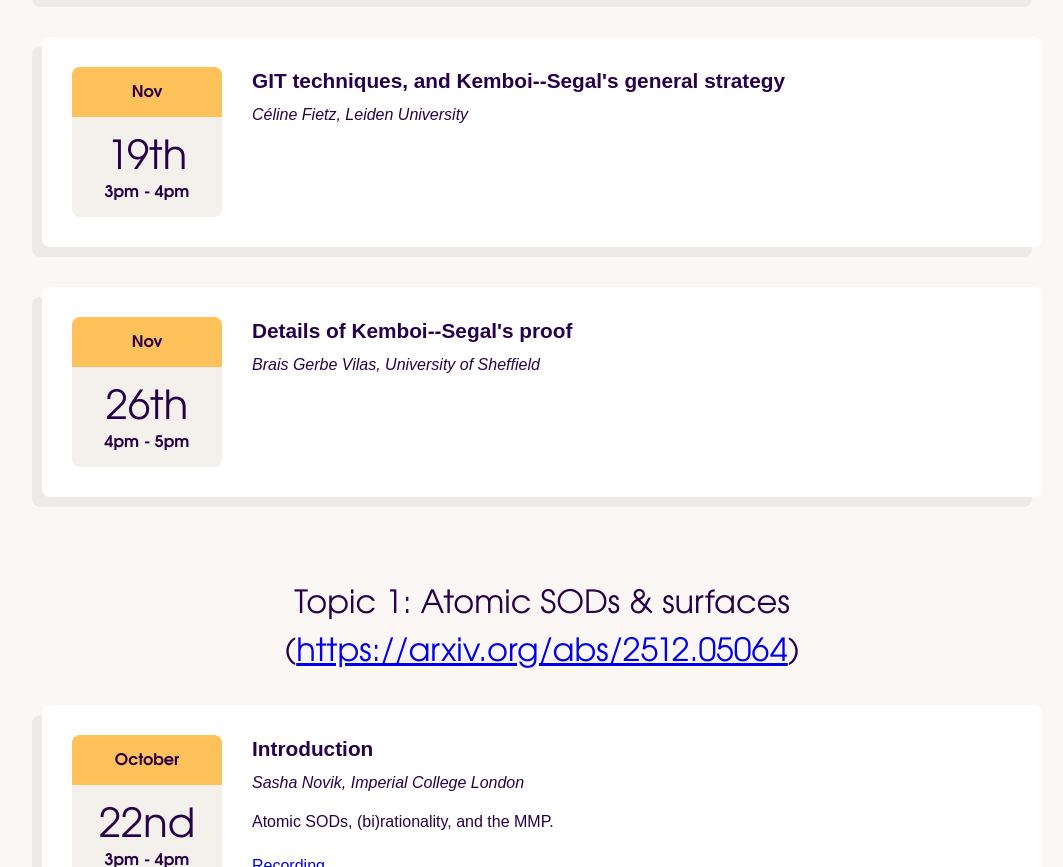
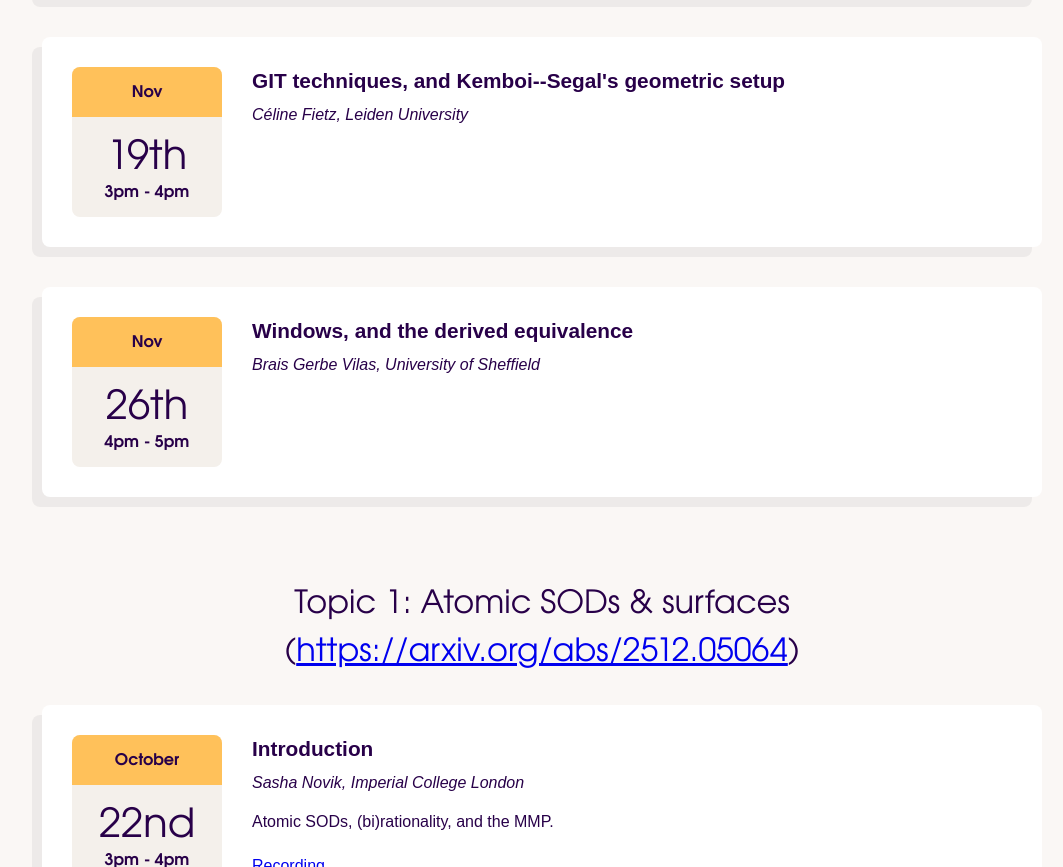
Before and after one commit to dogs-seminar/dogs-seminar.github.io, a plain HTML site: page index.html in a window 1280 px wide. Shown: the part 1183-2050 px from the top of the page, without its empty margins (98-1161 px from the left). Drawn offline with nearby package versions, Linux system fonts and the light colour scheme.

Commit message:
Change descriptions

```diff
--- a/index.html
+++ b/index.html
@@ -135,7 +135,7 @@
                     <div class="details">
                         <div class="title">
                             <h3>
-                                GIT techniques, and Kemboi--Segal's general strategy
+                                GIT techniques, and Kemboi--Segal's geometric setup
                             </h3>
                         </div>
 
@@ -170,7 +170,7 @@
                     <div class="details">
                         <div class="title">
                             <h3>
-                                Details of Kemboi--Segal's proof
+                                Windows, and the derived equivalence
                             </h3>
                         </div>
 
```
